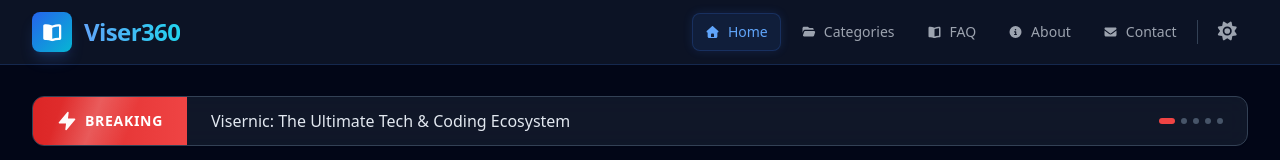
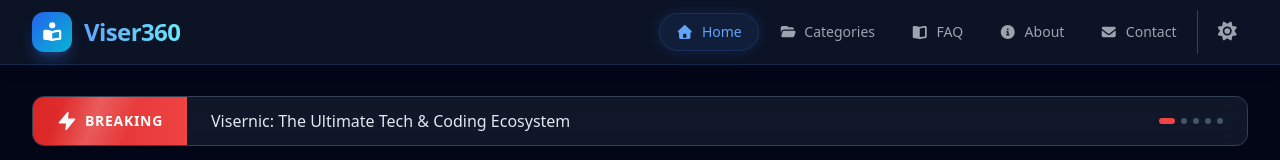
Before and after one commit to vsn-mostafa/viser360, a React (Vite) app: page / in a window 1280 px wide. Shown: the top 160 px of the page. Built offline with nearby package versions, Linux system fonts and the light colour scheme; grey boxes are pictures that could not be loaded.

Commit message:
Update Navigation.tsx

```diff
--- a/src/components/Navigation.tsx
+++ b/src/components/Navigation.tsx
@@ -1,18 +1,19 @@
 import { useState } from 'react';
+import { useTheme } from '../hooks/useTheme';
 import { FontAwesomeIcon } from '@fortawesome/react-fontawesome';
 import {
-  faBars,
-  faTimes,
   faHome,
+  faFolderOpen,
   faBookOpen,
-  faFolderOpen,
   faInfoCircle,
   faEnvelope,
   faSun,
-  faMoon
+  faMoon,
+  faBars,
+  faTimes,
+  faBookReader
 } from '@fortawesome/free-solid-svg-icons';
 import { motion, AnimatePresence } from 'framer-motion';
-import { useTheme } from '../hooks/useTheme';
 
 interface NavigationProps {
   currentPage: string;
@@ -32,65 +33,64 @@
   ];
 
   return (
-    <nav className="fixed top-0 left-0 right-0 z-50 bg-slate-900/80 backdrop-blur-md border-b border-blue-500/20 transition-all duration-300">
+    <nav className="fixed top-0 left-0 right-0 z-50 bg-slate-900/80 backdrop-blur-md border-b border-blue-500/20 shadow-lg">
       <div className="max-w-7xl mx-auto px-4 sm:px-6 lg:px-8">
         <div className="flex justify-between items-center h-16">
 
-          {/* --- Logo Section --- */}
+          {/* Logo Section */}
           <div
-            className="flex items-center space-x-3 cursor-pointer group"
+            className="flex items-center space-x-3 cursor-pointer group select-none"
             onClick={() => onNavigate('home')}
           >
-            <div className="w-10 h-10 bg-gradient-to-br from-blue-600 to-cyan-500 rounded-lg flex items-center justify-center transform group-hover:scale-110 transition-transform duration-300 shadow-lg shadow-blue-500/20">
-              <FontAwesomeIcon icon={faBookOpen} className="text-white text-lg" />
+            <div className="w-10 h-10 bg-gradient-to-br from-blue-600 to-cyan-500 rounded-xl flex items-center justify-center shadow-blue-500/30 shadow-lg transform group-hover:scale-105 transition-transform duration-300">
+              <FontAwesomeIcon icon={faBookReader} className="text-white text-lg" />
             </div>
-            <span className="text-2xl font-bold bg-gradient-to-r from-blue-400 to-cyan-400 bg-clip-text text-transparent tracking-tight">
+            <span className="text-2xl font-bold bg-gradient-to-r from-blue-400 to-cyan-300 bg-clip-text text-transparent tracking-tight">
               Viser360
             </span>
           </div>
 
-          {/* --- Desktop Menu --- */}
-          <div className="hidden md:flex items-center space-x-1 lg:space-x-2">
+          {/* Desktop Navigation */}
+          <div className="hidden md:flex items-center space-x-1">
             {navItems.map((item) => (
               <button
                 key={item.id}
                 onClick={() => onNavigate(item.id)}
-                className={`flex items-center space-x-2 px-3 py-2 rounded-lg transition-all duration-300 font-medium text-sm ${
+                className={`flex items-center space-x-2 px-4 py-2 rounded-full text-sm font-medium transition-all duration-300 ${
                   currentPage === item.id
-                    ? 'bg-blue-500/10 text-blue-400 shadow-[0_0_10px_rgba(59,130,246,0.15)] border border-blue-500/20'
-                    : 'text-gray-400 hover:text-blue-400 hover:bg-white/5'
+                    ? 'bg-blue-500/10 text-blue-400 border border-blue-500/20 shadow-[0_0_15px_rgba(59,130,246,0.15)]'
+                    : 'text-gray-400 hover:text-white hover:bg-white/5'
                 }`}
               >
-                <FontAwesomeIcon icon={item.icon} className="text-xs" />
+                <FontAwesomeIcon icon={item.icon} className={currentPage === item.id ? 'animate-pulse' : ''} />
                 <span>{item.label}</span>
               </button>
             ))}
 
-            <div className="h-6 w-px bg-slate-700 mx-2" />
-
             {/* Theme Toggle (Desktop) */}
+            <div className="pl-2 ml-2 border-l border-gray-700">
               <button
                 onClick={toggleTheme}
-              className="p-2.5 rounded-lg text-gray-400 hover:text-yellow-400 hover:bg-white/5 transition-all duration-300 transform hover:rotate-12"
+                className="p-2.5 rounded-full text-gray-400 hover:text-yellow-400 hover:bg-white/5 transition-all duration-300 transform hover:rotate-12"
                 aria-label="Toggle theme"
               >
                 <FontAwesomeIcon icon={theme === 'dark' ? faSun : faMoon} className="text-lg" />
               </button>
             </div>
+          </div>
 
-          {/* --- Mobile Controls --- */}
+          {/* Mobile Menu Button */}
           <div className="md:hidden flex items-center gap-3">
             <button
               onClick={toggleTheme}
-              className="p-2 rounded-lg text-gray-400 hover:text-yellow-400 hover:bg-white/5 transition-all"
+              className="p-2 rounded-lg text-gray-400 hover:text-yellow-400 hover:bg-white/5 transition-colors"
             >
               <FontAwesomeIcon icon={theme === 'dark' ? faSun : faMoon} className="text-lg" />
             </button>
 
             <button
-              className="p-2 text-gray-300 hover:text-blue-400 transition-colors focus:outline-none active:scale-95"
+              className="p-2 text-gray-300 hover:text-white transition-colors relative"
               onClick={() => setMobileMenuOpen(!mobileMenuOpen)}
-              aria-label="Toggle menu"
             >
               <FontAwesomeIcon icon={mobileMenuOpen ? faTimes : faBars} className="text-xl" />
             </button>
@@ -98,14 +98,14 @@
         </div>
       </div>
 
-      {/* --- Mobile Menu Dropdown (Animated) --- */}
+      {/* Mobile Menu Dropdown (Animated) */}
       <AnimatePresence>
         {mobileMenuOpen && (
           <motion.div
             initial={{ opacity: 0, height: 0 }}
             animate={{ opacity: 1, height: 'auto' }}
             exit={{ opacity: 0, height: 0 }}
-            transition={{ duration: 0.3, ease: [0.04, 0.62, 0.23, 0.98] }}
+            transition={{ duration: 0.3, ease: "easeInOut" }}
             className="md:hidden bg-slate-900/95 backdrop-blur-xl border-t border-blue-500/20 overflow-hidden"
           >
             <div className="px-4 py-6 space-y-3">
@@ -114,23 +114,23 @@
                   key={item.id}
                   initial={{ x: -20, opacity: 0 }}
                   animate={{ x: 0, opacity: 1 }}
-                  transition={{ delay: index * 0.05, duration: 0.2 }}
+                  transition={{ delay: index * 0.1 }}
                   onClick={() => {
                     onNavigate(item.id);
                     setMobileMenuOpen(false);
                   }}
-                  className={`flex items-center space-x-4 w-full px-4 py-3.5 rounded-xl transition-all duration-200 border ${
+                  className={`flex items-center w-full space-x-4 px-5 py-4 rounded-xl transition-all duration-300 ${
                     currentPage === item.id
-                      ? 'bg-gradient-to-r from-blue-600/20 to-cyan-600/10 text-blue-400 border-blue-500/30 shadow-sm'
-                      : 'text-gray-400 hover:bg-white/5 border-transparent hover:text-blue-300'
+                      ? 'bg-gradient-to-r from-blue-600/20 to-cyan-600/10 text-blue-400 border border-blue-500/20'
+                      : 'text-gray-400 hover:bg-white/5 hover:text-white'
                   }`}
                 >
-                  <div className={`w-8 h-8 rounded-full flex items-center justify-center transition-colors ${
-                      currentPage === item.id ? 'bg-blue-500/20' : 'bg-slate-800'
+                  <div className={`w-8 h-8 rounded-lg flex items-center justify-center ${
+                    currentPage === item.id ? 'bg-blue-500/20' : 'bg-gray-800'
                   }`}>
-                    <FontAwesomeIcon icon={item.icon} className="text-sm" />
+                    <FontAwesomeIcon icon={item.icon} className={currentPage === item.id ? 'text-blue-400' : 'text-gray-500'} />
                   </div>
-                  <span className="font-medium text-base">{item.label}</span>
+                  <span className="font-semibold text-lg">{item.label}</span>
                 </motion.button>
               ))}
             </div>
```
Lines whose indentation alone changed are shown as unchanged.
